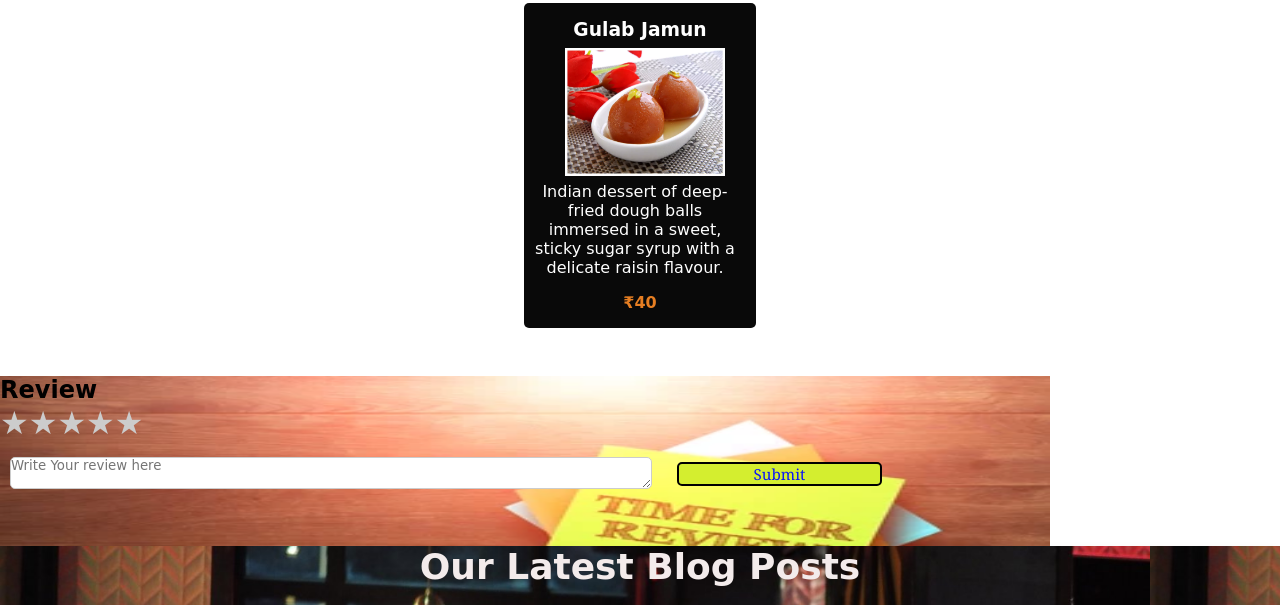
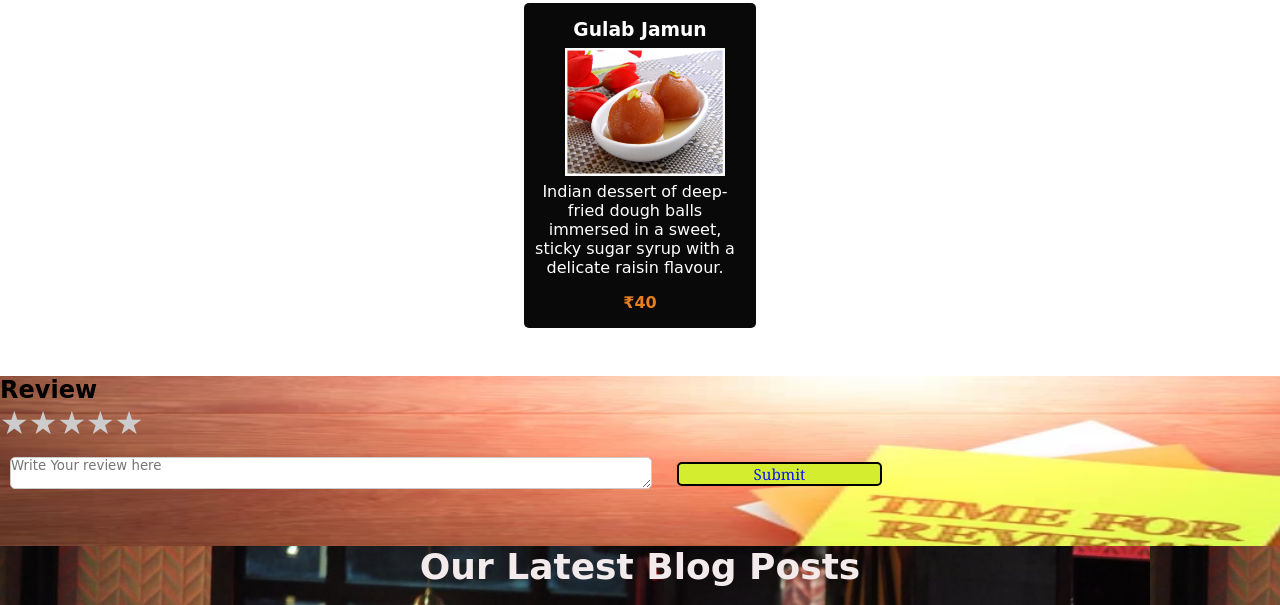
Before and after one commit to AmanBahuguna03/Landing-Page-For-A-Restaurant, a plain HTML site: page index.html in a window 1280 px wide. Shown: the part 1930-2535 px from the top of the page. Drawn offline with nearby package versions, Linux system fonts and the light colour scheme.

Commit message:
Style.css updated

```diff
--- a/style.css
+++ b/style.css
@@ -8,7 +8,7 @@
 body{
         background-image: url("13.avif");
         background-repeat: no-repeat;
-        background-size: 1050px 600px;
+        background-size: 1550px 600px;
 
 }
 
@@ -173,7 +173,7 @@ button {
 .menu-section {
     background-image: url('menu2.avif');
     background-repeat: no-repeat;
-    background-size: 1050px 1100px;
+    background-size: 1520px 1100px;
     padding: 2rem;
     text-align: center;
 }
@@ -302,7 +302,7 @@ margin-left: 300px;
 .review{
     background-image: url('reviw.webp');
     background-repeat: no-repeat;
-    background-size: 1050px 340px;
+    background-size: 1530px 340px;
 
 }
 
```
